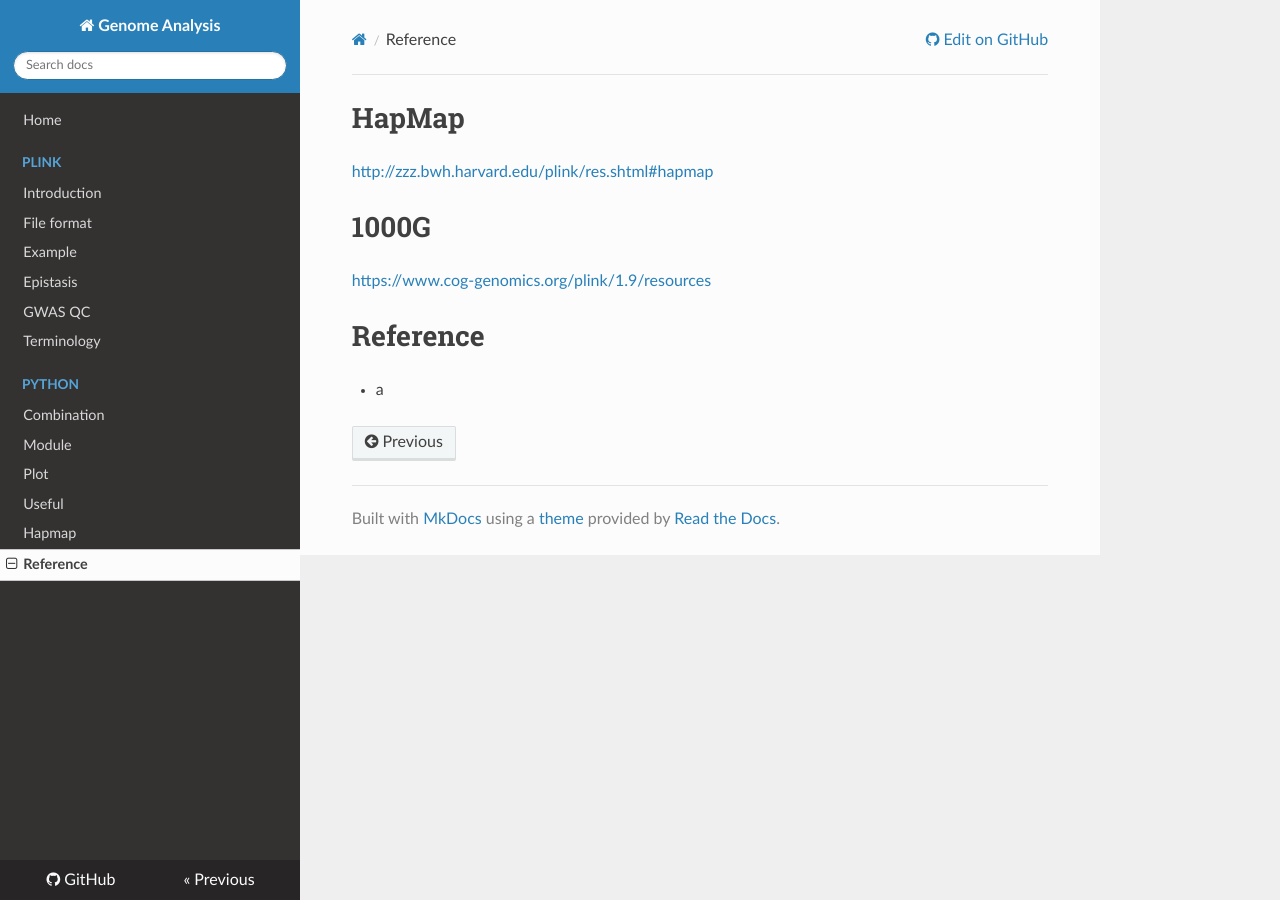
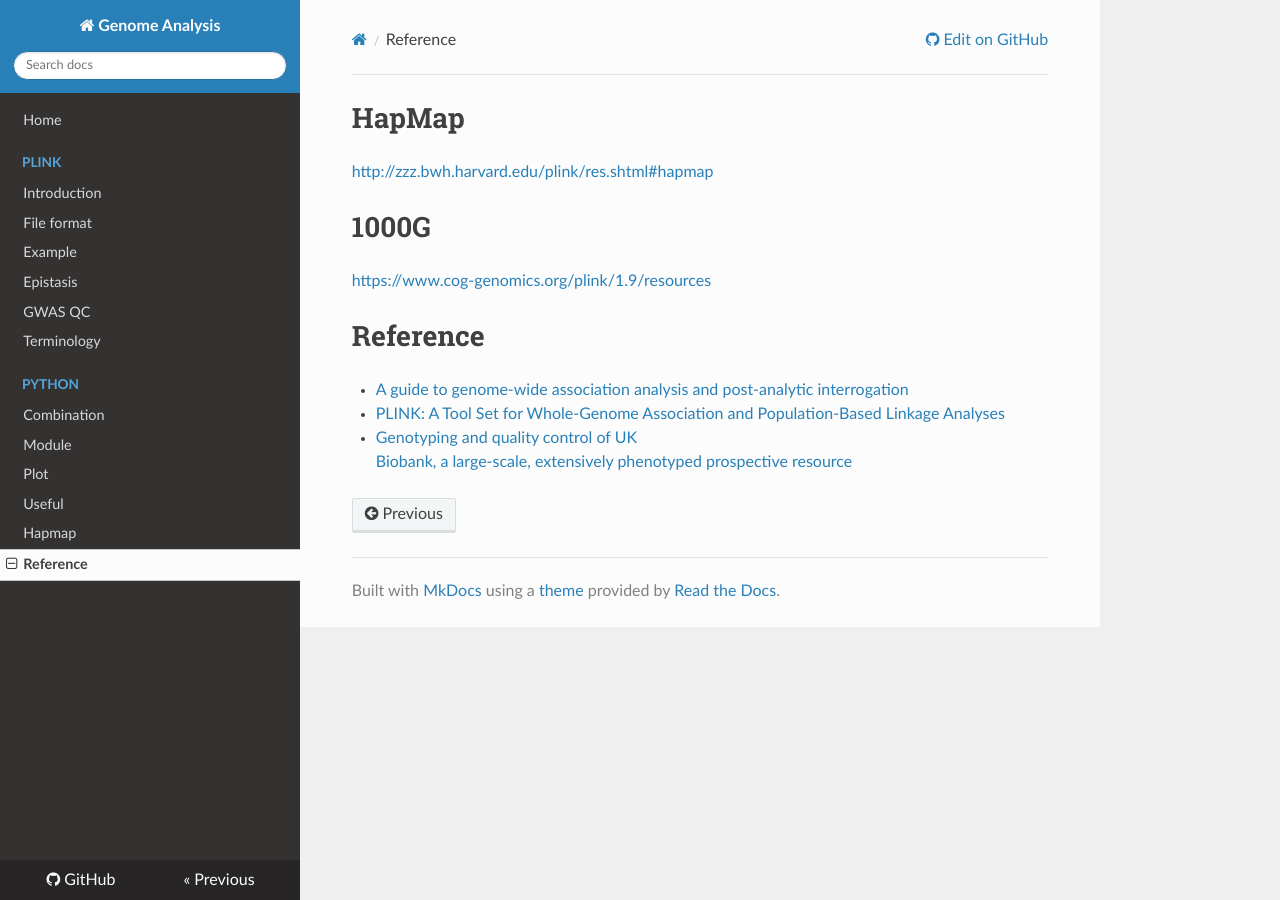
Before and after one commit to WonyoungCho/plink, an MkDocs documentation site: the page built from docs/data_ref.md, in a window 1280 px wide. Built offline with MkDocs 1.6.1, drawn with Linux system fonts in a browser that asks for light colours; nearby versions of some CDN libraries; old or Windows-style settings are respelled for this version of MkDocs.

Commit message:
Update data_ref.md

```diff
--- a/docs/data_ref.md
+++ b/docs/data_ref.md
@@ -5,4 +5,8 @@
 <https://www.cog-genomics.org/plink/1.9/resources>
 
 # Reference
-- a
+- [A guide to genome-wide association analysis and post-analytic interrogation](https://www.ncbi.nlm.nih.gov/pmc/articles/PMC5019244/pdf/SIM-34-3769.pdf)
+- [PLINK: A Tool Set for Whole-Genome Association and Population-Based Linkage Analyses](https://www.ncbi.nlm.nih.gov/pmc/articles/PMC1950838/pdf/AJHGv81p559.pdf)
+- [Genotyping	and	quality	control	of	UK
+Biobank,	a	large-scale,	extensively
+phenotyped	prospective	resource](https://biobank.ctsu.ox.ac.uk/crystal/crystal/docs/genotyping_qc.pdf)
```
